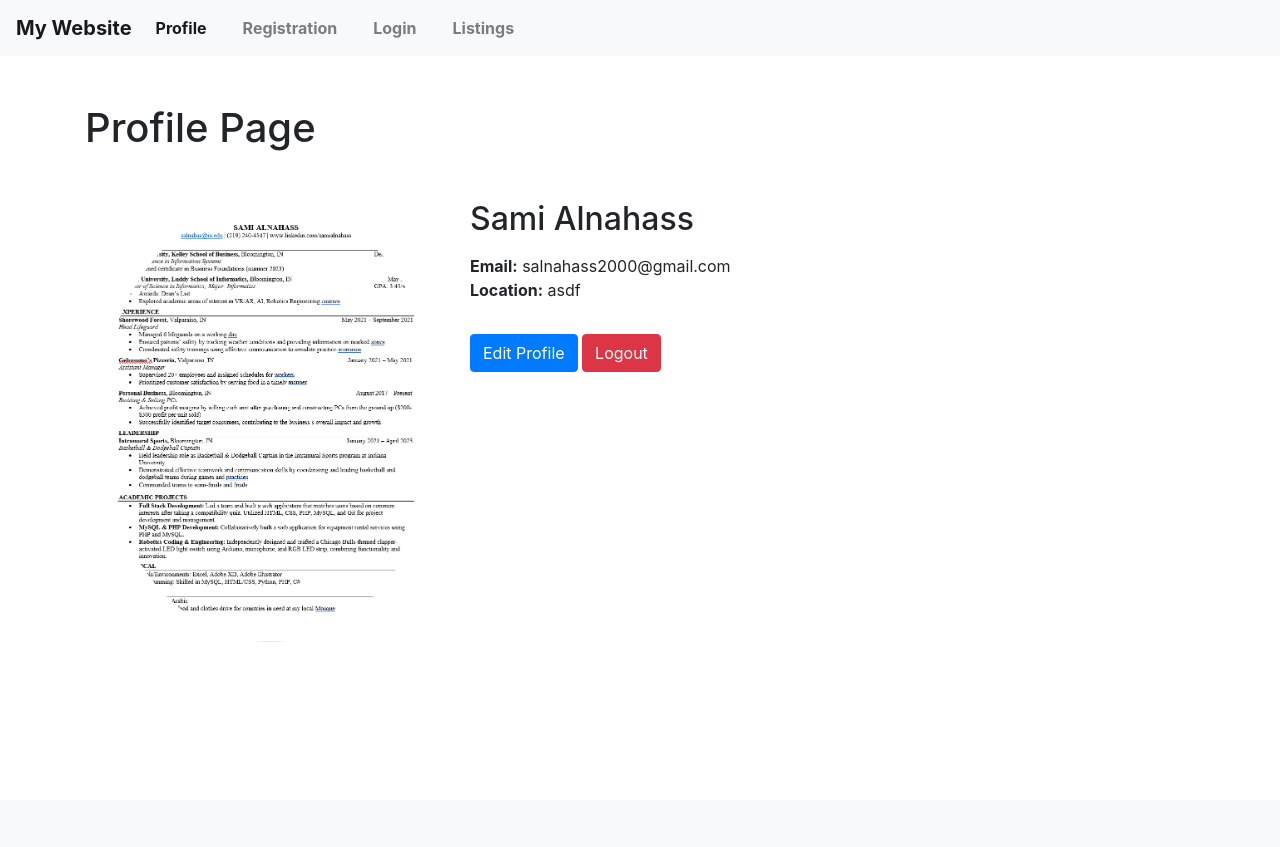
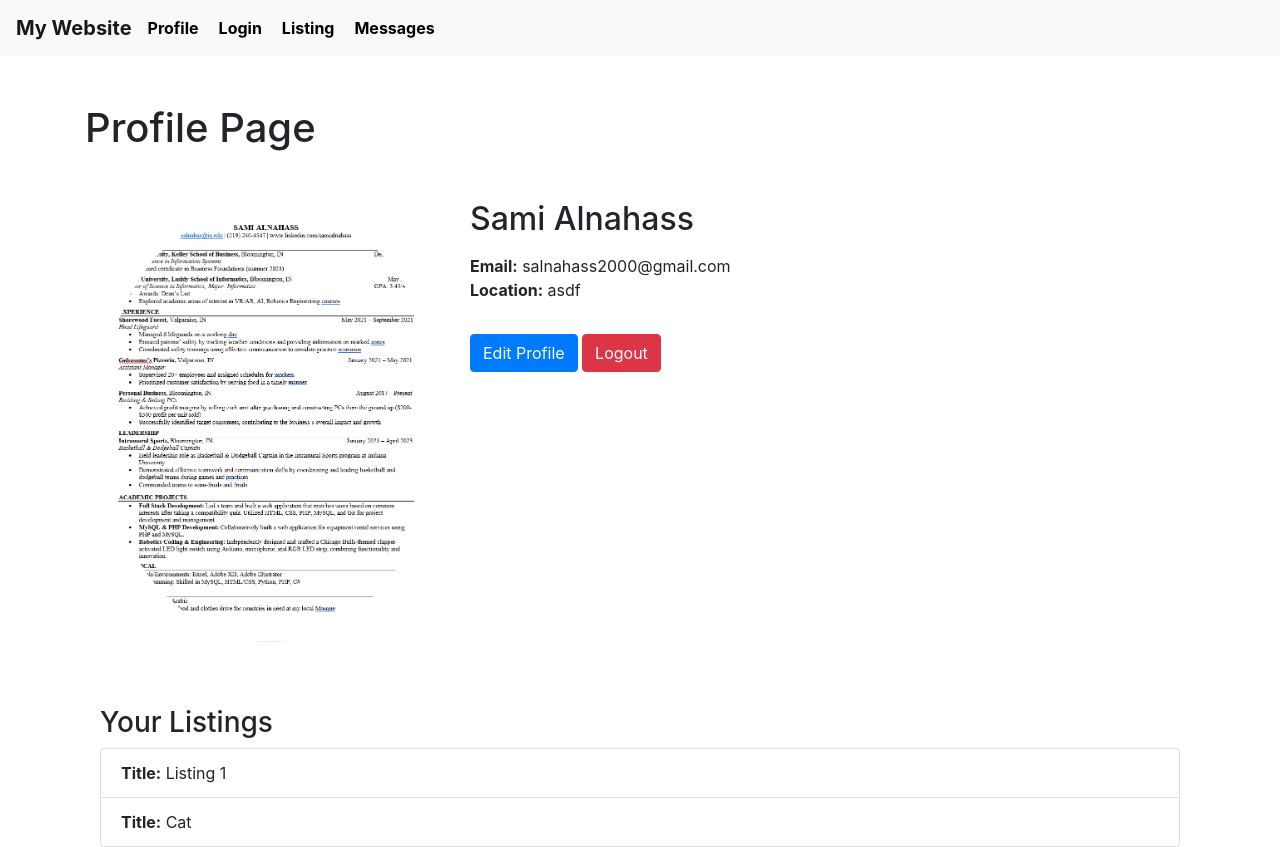
Before and after one commit to salnahass/https---github.com-salnahass-login, a Flask app: page /profile in a window 1280 px wide. Before the commit the page ends 642 px from the top, so only its background shows below. Run offline with Flask 3, Linux system fonts and the light colour scheme; a user stored in the database is signed in; data comes from the database, SQL or seed files in the repository; both versions use the stored data as it was after the commit; some libraries are stand-ins or nearby versions.

Commit message:
added listings to profile account

```diff
--- a/app.py
+++ b/app.py
@@ -1,6 +1,7 @@
 from flask import Flask, render_template, request, redirect, url_for, flash, session
 import sqlite3
 import os
+import re
 
 UPLOAD_FOLDER = os.path.join(os.getcwd(), 'uploads')
 app = Flask(__name__)
@@ -92,6 +93,48 @@ CREATE TABLE IF NOT EXISTS Category (
 conn.commit()
 conn.close()
 
+def validate_title(title):
+    title = title.strip()  # Trim spaces from start and end
+
+    if not title:
+        return False, "Title must not be empty."
+    if not (10 <= len(title) <= 100):
+        return False, "Title must be between 10 and 100 characters in length."
+    if re.search(r'[<>&%#]', title):
+        return False, "Title cannot contain special characters."
+
+    return True, "Title is valid."
+
+def validate_description(description):
+    description = description.strip()  # Trim spaces from start and end
+
+    if not description:
+        return False, "Description must not be empty."
+    if len(description) < 20:
+        return False, "Description must be at least 20 characters in length."
+    if len(description) > 2000:
+        return False, "Description must not exceed 2000 characters."
+    if re.search(r'[<>&%#]', description):
+        return False, "Description cannot contain special characters."
+
+    return True, "Description is valid."
+
+
+
+def validate_image_url(url):
+    url = url.strip()  # Trim spaces from start and end
+
+    # Basic URL validation using regex
+    pattern = re.compile(r'http[s]?://(?:[a-zA-Z]|[0-9]|[$-_@.&+]|[!*\\(\\),]|(?:%[0-9a-fA-F][0-9a-fA-F]))+')
+    if url and not pattern.match(url):
+        return False, "Invalid URL format."
+
+    # Additional checks can be added to ensure URL doesn't lead to malicious websites
+
+    return True, "URL is valid."
+
+
+
 @app.route('/registration')
 def index():
     return render_template('register.html')
@@ -122,12 +165,20 @@ def register():
 
     # Insert the new user data into the User table
     cursor.execute("INSERT INTO User (firstName, lastName, email, hashedPassword, location, joinDate, lastLogin) VALUES (?, ?, ?, ?, ?, date('now'), date('now'))", (firstName, lastName, email, password, location))
+    conn.commit()
 
-    conn.commit()
+    # Fetch the userID of the newly registered user
+    cursor.execute("SELECT userID FROM User WHERE email=?", (email,))
+    user = cursor.fetchone()
+
+    # Log the user in by setting the userID in the session
+    session['user_id'] = user[0]
+
     conn.close()
 
+    flash('Registered successfully. You are now logged in.', 'success')
+    return redirect(url_for('profile'))  # Redirect to profile or another desired page
 
-    return redirect(url_for('profile'))
 
 @app.route('/')
 @app.route('/login', methods=['GET', 'POST'])
@@ -157,8 +208,6 @@ def login():
     return render_template('login.html')
 
 
-
-
 @app.route('/profile')
 def profile():
     user_id = session.get('user_id')
@@ -171,6 +220,11 @@ def profile():
     cursor = conn.cursor()
     cursor.execute("SELECT * FROM User WHERE userID=?", (user_id,))
     user = cursor.fetchone()
+
+    # Fetch the listings created by the logged-in user
+    cursor.execute("SELECT * FROM Listing WHERE userID=?", (user_id,))
+    user_listings = cursor.fetchall()
+
     conn.close()
 
     if user is None:
@@ -184,10 +238,38 @@ def profile():
     location = user['location']
     profile_image = user['profileImage'] if user['profileImage'] else 'default_profile_image_url'
 
-    # Add your profile page content here
-    # profile_image = user['profileImage'].split('/')[-1] if user['profileImage'] else None
+    return render_template('profile.html', first_name=first_name, last_name=last_name, email=email, location=location, profile_image=profile_image, user_listings=user_listings)
 
-    return render_template('profile.html', first_name=first_name, last_name=last_name, email=email, location=location, profile_image=profile_image)
+
+# @app.route('/profile')
+# def profile():
+#     user_id = session.get('user_id')
+#     if user_id is None:
+#         flash('Please log in to access your profile', 'error')
+#         return redirect(url_for('login'))
+
+#     conn = sqlite3.connect('database.db')
+#     conn.row_factory = sqlite3.Row
+#     cursor = conn.cursor()
+#     cursor.execute("SELECT * FROM User WHERE userID=?", (user_id,))
+#     user = cursor.fetchone()
+#     conn.close()
+
+#     if user is None:
+#         flash('User not found', 'error')
+#         return redirect(url_for('login'))
+
+#     # Extracting user information
+#     first_name = user['firstName']
+#     last_name = user['lastName']
+#     email = user['email']
+#     location = user['location']
+#     profile_image = user['profileImage'] if user['profileImage'] else 'default_profile_image_url'
+
+#     # Add your profile page content here
+#     profile_image = user['profileImage'].split('/')[-1] if user['profileImage'] else None
+
+#     return render_template('profile.html', first_name=first_name, last_name=last_name, email=email, location=location, profile_image=profile_image)
 
 @app.route('/edit-profile', methods=['GET', 'POST'])
 def edit_profile():
@@ -203,12 +285,11 @@ def edit_profile():
         # Fetch updated details from the form
         first_name = request.form['first_name']
         last_name = request.form['last_name']
-        email = request.form['email']
         location = request.form['location']
         profile_image = request.files['profile_image']
 
         # Update user details in the database
-        cursor.execute("UPDATE User SET firstName=?, lastName=?, email=?, location=? WHERE userID=?", (first_name, last_name, email, location, user_id))
+        cursor.execute("UPDATE User SET firstName=?, lastName=?, location=? WHERE userID=?", (first_name, last_name, location, user_id))
 
         # Handle profile image upload
         if profile_image:
@@ -257,24 +338,43 @@ def listings():
     return render_template('listings.html', listings=listings)
 
 
+
 @app.route('/listing/<int:listing_id>', methods=['GET', 'POST'])
 def view_listing(listing_id):
     conn = sqlite3.connect('database.db')
+    conn.row_factory = sqlite3.Row  # Set row factory
     cursor = conn.cursor()
 
     cursor.execute("SELECT * FROM Listing WHERE listingID=?", (listing_id,))
     listing = cursor.fetchone()
 
-    conn.close()
-
     if not listing:
         abort(404)  # Not found
 
+    # Fetch the user details of the person who created the listing
+    cursor.execute("SELECT * FROM User WHERE userID=?", (listing['userID'],))
+    user = cursor.fetchone()
+
+    conn.close()
+
     if request.method == 'POST':
-        # Handle editing the listing if needed
-        pass
+        # Handle sending a message to the listing creator
+        sender_id = session['user_id']
+        receiver_id = user['userID']
+        content = request.form.get('message_content')
 
-    return render_template('view_listing.html', listing=listing)
+        # Insert the message into the Message table
+        conn = sqlite3.connect('database.db')
+        cursor = conn.cursor()
+        cursor.execute("INSERT INTO Message (senderID, receiverID, listingID, content, sendDate, isRead) VALUES (?, ?, ?, ?, CURRENT_TIMESTAMP, 0)", (sender_id, receiver_id, listing_id, content))
+        conn.commit()
+        conn.close()
+
+        flash('Message sent successfully!', 'success')
+        return redirect(url_for('view_listing', listing_id=listing_id))
+
+    return render_template('view_listing.html', listing=listing, user=user)
+
 
 
 @app.route('/send_message', methods=['POST'])
--- a/templates/edit_profile.html
+++ b/templates/edit_profile.html
@@ -15,10 +15,6 @@
             <input type="text" class="form-control" name="last_name" value="{{ user.lastName }}" required>
         </div>
         <div class="form-group">
-            <label for="email">Email:</label>
-            <input type="email" class="form-control" name="email" value="{{ user.email }}" required>
-        </div>
-        <div class="form-group">
             <label for="location">Location:</label>
             <input type="text" class="form-control" name="location" value="{{ user.location }}" required>
         </div>
--- a/templates/layout.html
+++ b/templates/layout.html
@@ -17,16 +17,22 @@
         <div class="collapse navbar-collapse" id="navbarNav">
             <ul class="navbar-nav">
                 <li class="nav-item active">
-                    <a class="nav-link" href="profile">Profile</a>
+                    <a href="{{ url_for('profile') }}">Profile</a>
+                </li>
+                <!-- <li class="nav-item">
+                    <a href="{{ url_for('register') }}">Registration</a>
+                </li> -->
+                <li class="nav-item">
+                    <!-- <a class="nav-link" href="login">Login</a> -->
+                    <a href="{{ url_for('login') }}">Login</a>
+
                 </li>
                 <li class="nav-item">
-                    <a class="nav-link" href="registration">Registration</a>
+                    <!-- <a class="nav-link" href="listings">Listings</a> -->
+                    <a href="{{ url_for('listings') }}">Listing</a>
                 </li>
                 <li class="nav-item">
-                    <a class="nav-link" href="login">Login</a>
-                </li>
-                <li class="nav-item">
-                    <a class="nav-link" href="listings">Listings</a>
+                    <a href="{{ url_for('get_messages', other_user_id=2) }}">Messages</a> <!-- You can dynamically set the other_user_id based on the user you want to chat with -->
                 </li>
             </ul>
         </div>
--- a/templates/listings.html
+++ b/templates/listings.html
@@ -29,7 +29,7 @@
             <textarea class="form-control" name="description" required></textarea>
         </div>
         <div class="form-group">
-            <label for="images">Image URL:</label>
+            <label for="images">Image URL: </label>
             <input type="text" class="form-control" name="images">
         </div>
         <div class="form-group">
--- a/templates/login.html
+++ b/templates/login.html
@@ -28,7 +28,8 @@
                     <input type="password" class="form-control" name="password" required autocomplete="off">
                 </div>
                 <div class="text-center">
-                    <input type="submit" class="btn btn-primary" value="Login">
+                    <button type="submit" class="btn btn-primary">Login</button>
+                    <a href="/registration" class="btn btn-secondary">Register</a>
                 </div>
             </form>
         </div>
--- a/templates/profile.html
+++ b/templates/profile.html
@@ -20,10 +20,19 @@
                     <li><strong>Email:</strong> {{ email }}</li>
                     <li><strong>Location:</strong> {{ location }}</li>
                 </ul>
-                <!-- Add more profile information or actions here -->
                 <a href="{{ url_for('edit_profile') }}" class="btn btn-primary mt-3">Edit Profile</a>
                 <a href="{{ url_for('logout') }}" class="btn btn-danger mt-3">Logout</a>
             </div>
         </div>
+
+        <h3 class="mt-5">Your Listings</h3>
+        <ul class="list-group">
+            {% for listing in user_listings %}
+                <li class="list-group-item">
+                    <strong>Title:</strong> {{ listing.title }}
+                    <!-- Add more details about the listing as needed -->
+                </li>
+            {% endfor %}
+        </ul>
     </div>
 {% endblock %}
```
Also changed, not shown: templates/view_listing.html (added, +20 -0 lines), database.db.
